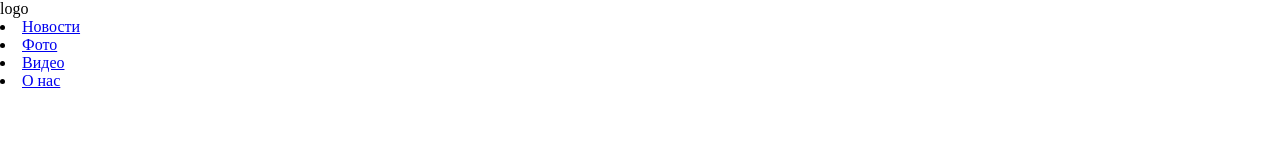
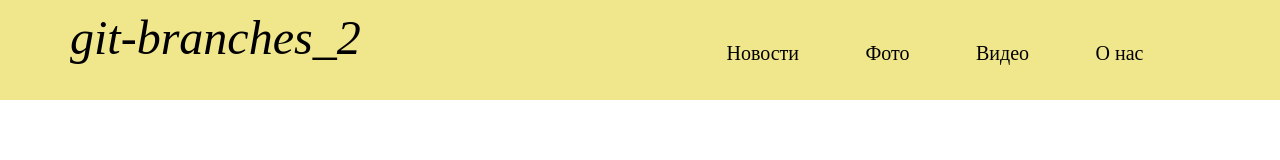
Before and after one commit to Evgesap/git-branches_2, a plain HTML site: page index.html in a window 1280 px wide. Drawn offline with Linux system fonts and the light colour scheme.

Commit message:
Добавить стили css в header

```diff
--- a/css/style.css
+++ b/css/style.css
@@ -1,4 +1,51 @@
 * {
   padding: 0;
   margin: 0;
+  box-sizing: border-box;
 }
+
+.header {
+  width: auto;
+  height: 100px;
+  background: #f0e68c;
+  padding: 10px 70px;
+}
+
+.header__item {
+  display: flex;
+  flex-wrap: wrap;
+  height: auto;
+  justify-content: space-between;
+  align-items: end;
+}
+
+.header__logo {
+  font-size: 24px;
+  font-style: italic;
+}
+
+.link__logo {
+  text-decoration: none;
+  color: black;
+  font-weight: 400;
+}
+
+nav {
+  display: flex;
+  width: 550px;
+  flex-wrap: wrap;
+  justify-content: space-evenly;
+}
+
+.nav-item {
+  list-style-type: none;
+  font-size: 20px;
+}
+
+.header__nav a {
+  text-decoration: none;
+  color: black;
+}
+.header__nav a:hover {
+  color: rgba(233, 41, 82, 0.432);
+}
--- a/index.html
+++ b/index.html
@@ -11,7 +11,9 @@
 <body>
     <header class="header">
         <div class="header__item">
-            <div class="header__logo">logo</div>
+            <div class="header__logo">
+                <h1><a class="link__logo" href="#">git-branches_2</a></h1>
+            </div>
             <nav class="header__nav">
                 <li class="nav-item">
                     <a class="nav-link active" href="#">Новости</a>
```
